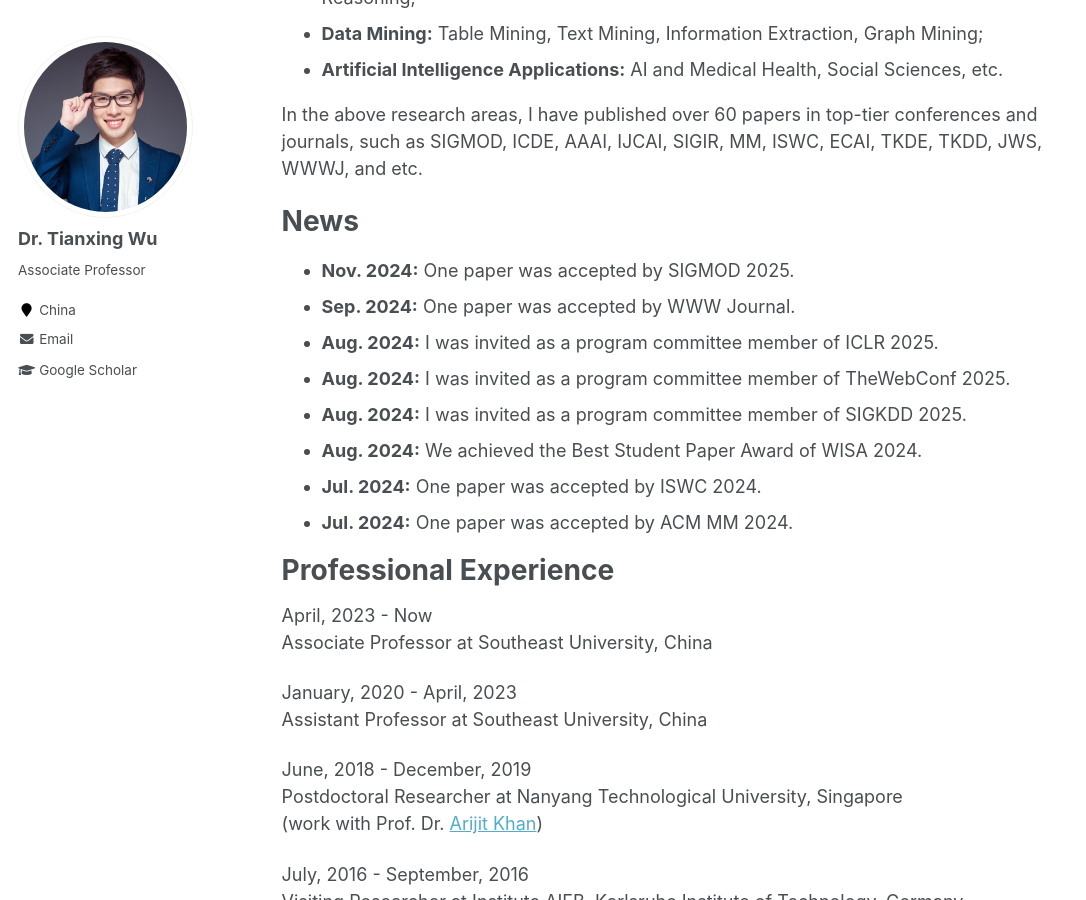
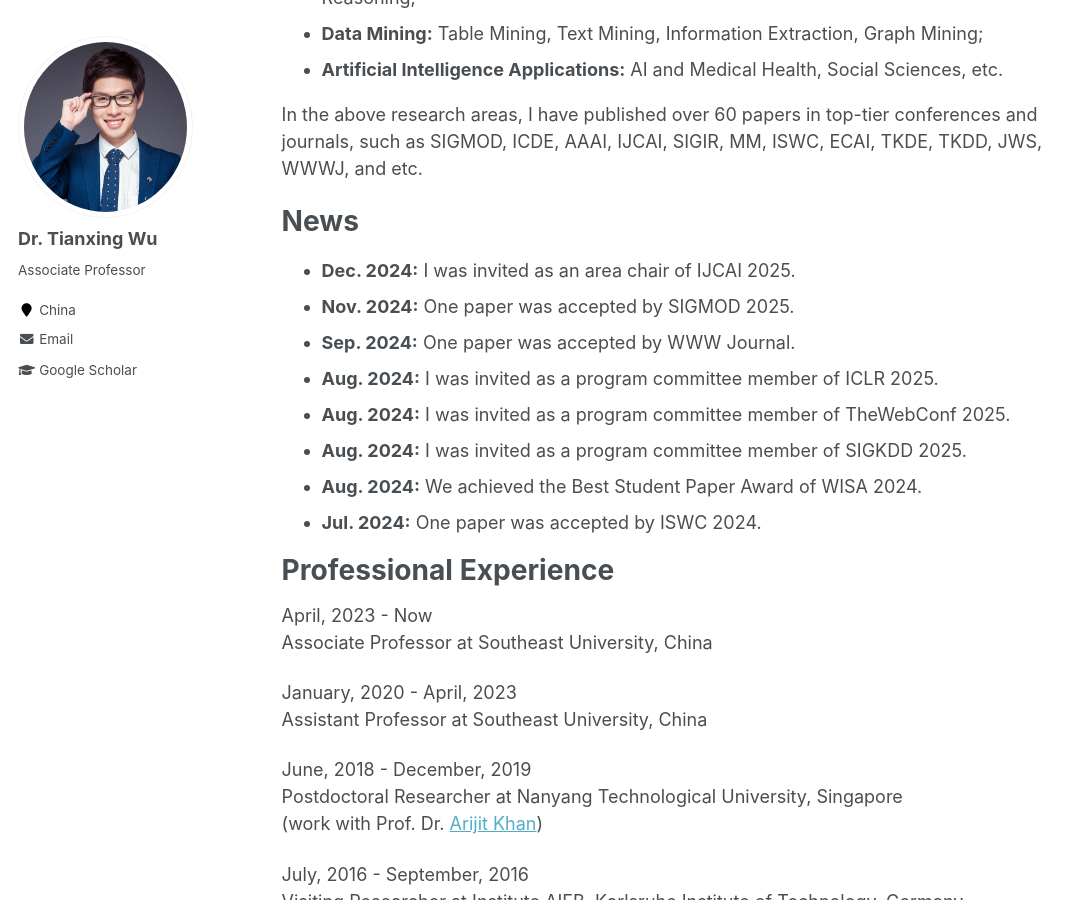
Before and after one commit to tianxing-wu/tianxing-wu.github.io, a Jekyll site: the page built from _pages/about.md, in a window 1280 px wide and 900 px high, scrolled down 380 px. Shown: the whole window, without its empty margins (0-1086 px from the left). Built offline with Jekyll 4.4.1, drawn with Linux system fonts in a browser that asks for light colours; comment, search, counter and statistics services are not loaded.

Commit message:
info update

```diff
--- a/_pages/about.md
+++ b/_pages/about.md
@@ -19,6 +19,7 @@ In the above research areas, I have published over 60 papers in top-tier confere
 
 News
 ======
+* **Dec. 2024:** I was invited as an area chair of IJCAI 2025.
 * **Nov. 2024:** One paper was accepted by SIGMOD 2025.
 * **Sep. 2024:** One paper was accepted by WWW Journal.
 * **Aug. 2024:** I was invited as a program committee member of ICLR 2025.
@@ -26,7 +27,6 @@ News
 * **Aug. 2024:** I was invited as a program committee member of SIGKDD 2025.
 * **Aug. 2024:** We achieved the Best Student Paper Award of WISA 2024.
 * **Jul. 2024:** One paper was accepted by ISWC 2024.
-* **Jul. 2024:** One paper was accepted by ACM MM 2024.
 
 Professional Experience
 ======
```
Also changed, not shown: _pages/selected_publications.md (+1 -1 lines), _pages/services.md (+5 -1 lines), 1 other file.
